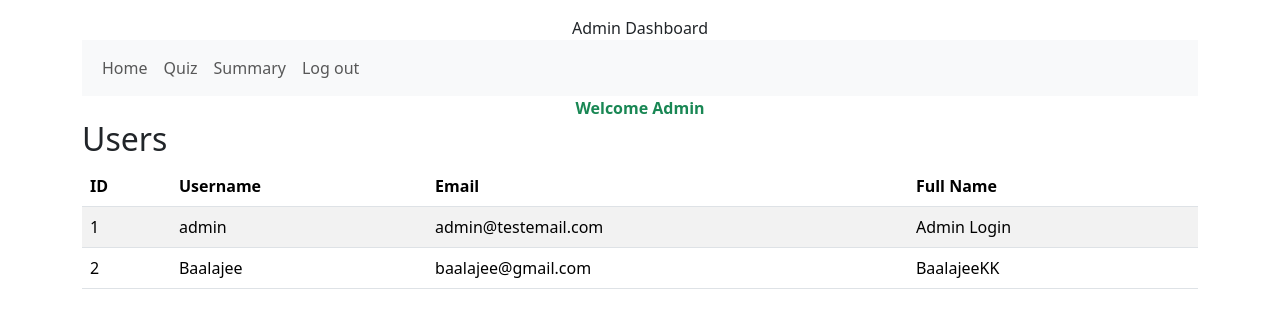
After one commit to 23f1000668/Quiz-master-MAD-1-23f1000668, a Flask app: page /admin/dashboard in a window 1280 px wide. The commit adds this page. Shown: the top 328 px of the page. Run offline with Flask 3, Linux system fonts and the light colour scheme; a user stored in the database is signed in.

Commit message:
today work

```diff
--- a/controllers/controllers.py
+++ b/controllers/controllers.py
@@ -7,7 +7,9 @@ from datetime import datetime
 
 controllers=Blueprint('controllers',__name__)
 def check_role(role):
-    pass
+    if 'user_id' in session and session['role']==role:
+        return True
+    return False
 #home page which would redirect to user dashboard which the user is logined or takes to register page
 @controllers.route('/')
 def home():
@@ -43,6 +45,9 @@ def register():
         qualification = request.form['qualification']
         dob = datetime.strptime(request.form['dob'], '%Y-%m-%d').date()
         college = request.form['college']
+        if User.query.filter_by(email=email).first():
+            flash("Email already exists")
+            return render_template('register.html')
         new_user=User(username=username,email=email,password=password,full_name=full_name,qualification=qualification,dob=dob,college=college,roles="user")
         db.session.add(new_user)
         db.session.commit()
@@ -70,7 +75,71 @@ def login():
             flash('Login failed. Check your credentials and try again')
     return render_template('login.html')
 
+#logout page
+@controllers.route('/logout')
+def logout():
+    session.clear()
+    flash('You have been looged out.')
+    return redirect(url_for('controllers.home'))
+#user dashboard
 @controllers.route('/user/dashboard')
 def user_dashboard():
     if not check_role('user'):
-        return render_template('userdashboard')
+        flash('Access denied.You must be logged in as a user')
+        return redirect(url_for('controllers.login'))
+    return render_template('user_dashboard.html')
+
+#admin dashboard
+@controllers.route("/admin/dashboard")
+def admin_dashboard():
+    if not check_role('admin'):
+        flash('Access denied.Your not allowed here')
+        return redirect(url_for('controllers.login'))
+    subjects=Subject.query.all()
+    users=User.query.all()
+    return render_template('admin_dashboard.html',subjects=subjects,users=users)
+
+@controllers.route('/admin/quiz/show')
+def quiz_show():
+    if not check_role('admin'):
+        flash('You not allowed here')
+        return redirect(url_for('controllers.login'))
+    quiz=Quiz.query().all()
+    return render_template('admin_quiz.html',quiz=quiz)
+
+@controllers.route('/admin/summary')
+def summary_show():
+    if not check_role('admin'):
+        flash('Your not allowed here')
+        return redirect(url_for('controllers.login'))
+    score=Score.query().all()
+    return render_template('summary_show.html',score=score)
+
+@controllers.route('/admin/subject/create',methods=['GET','POST'])
+def subjects_create():
+    if not check_role('admin'):
+        flash('Your are not allowed here')
+        return redirect(url_for('controllers.login'))
+    if request.method=='POST':
+        name=request.form['name']
+        description=request.form['description']
+        new_subject=request.form(name = name,description=description)
+        db.session.add(new_subject)
+        db.session.commit()
+        flash('Subject created successfully')
+        return redirect(url_for('controllers.admin_dashboard'))
+    return render_template('subject_create.html')
+
+@controllers.route('/admin/subject/<int:id>/edit',methods=['GET','POST'])
+def subject_edit(id):
+    if not check_role('admin'):
+        flash('You are not allowed here')
+        return redirect(url_for('contollers.login'))
+    subject=Subject.query.get_or_404(id)
+    if request.method=='POST':
+        subject.name=request.form['name']
+        subject.description=request.form['description']
+        db.session.commit()
+        flash('Subject updated successfully!')
+        return redirect(url_for('controllers.admin_dashboard'))
+    return render_template('subject_edit.html',subject=subject)
--- /dev/null
+++ b/templates/admin_dashboard.html
@@ -0,0 +1,87 @@
+{% extends 'layout.html' %}
+
+{% block body %}
+<div class="containner">
+    <div class="text-center">Admin Dashboard</div>
+    <nav class="navbar navbar-expand-sm bg-light">
+        <div class="container-fluid">
+            <ul class="navbar-nav">
+                <li class="nav-item">
+                    <a class="nav-link" href="{{url_for('controllers.home')}}">Home</a>
+                </li>
+                <li>
+                    <a class="nav-link" href ="{{url_for('controllers.quiz_show')}}">Quiz</a>
+                </li>
+                <li>
+                    <a class="nav-link" href ="{{url_for('controllers.summary_show')}}">Summary</a>
+                </li>
+                <li>
+                    <a class="nav-link" href ="{{url_for('controllers.logout')}}">Log out</a>
+                </li>
+            </ul>
+            <!--
+
+            <form class="d-flex" action="{{url_for('controllers.admin_search')}}" method="GET">
+                <input type="search" placeholder="Search" name="search">
+                <button class="btn btn-outline-success" type="submit" >Search</button>
+            </form>
+            -->
+        </div>
+    </nav>
+    <div class="text-center text-success fw-bold">Welcome Admin</div>
+    <div class="container-fluid">
+        {% for subject in subjects %}
+        <a href="{{url_for('controllers.create_subject')}}" class="btn btn-primary float-end">Add Subject</a>
+        <div class="row">
+            <div clas="col-sm">
+                <div class="card">
+                    <div class="card-body">
+                        <h5 class="card-title">
+                            <a class="fw-bold" href="{{url_for('subject_show',id='subject.id')}}">{{subject.name}}</a>
+                        </h5>
+                        <a href="{{url_for('controllers.subject_edit',id=subject.id)}}" class="btn btn-sm btn-warning">Edit</a>
+                        <a href="{{url_for('controllers.subjects_delete',id=subject.id)}}" class="btn btn-sm btn-danger">Delete</a>
+                        <h6>Chapters:</h6>
+                        <ul list="list-group">
+                            {% for chapter in subject.chapters %}
+                            <li class="list-group-item d-flex justify-content-between algin-items-center">
+                                {{chapter.name}}
+                                <span class="badge bg-primary rounded-pill">{{chapter.quizzes|length}} Quizzes</span>
+                            </li>
+                            {% endfor %}
+                        </ul>
+                        <a href="{{ url_for('controllers.chapter_create', subject_id=subject.id) }}" class="btn btn-sm btn-info">Add Chapter</a>
+                    </div>
+                </div>
+
+            </div>
+            {% endfor %}
+        </div>
+        <h2>Users</h2>
+        <div class="row">
+            <div class="col-md-12">
+                <table class="table table-striped">
+                    <thead>
+                        <tr>
+                            <th>ID</th>
+                            <th>Username</th>
+                            <th>Email</th>
+                            <th>Full Name</th>
+                        </tr>
+                    </thead>
+                    <tbody>
+                        {% for user in users %}
+                        <tr>
+                            <td>{{ user.id }}</td>
+                            <td>{{ user.username }}</td>
+                            <td>{{ user.email }}</td>
+                            <td>{{ user.full_name }}</td>
+                        </tr>
+                        {% endfor %}
+                    </tbody>
+                </table>
+            </div>
+    </div>
+    </div>
+</div>
+{% endblock %}
--- a/templates/layout.html
+++ b/templates/layout.html
@@ -7,7 +7,7 @@
     <link href="https://cdn.jsdelivr.net/npm/bootstrap@5.3.3/dist/css/bootstrap.min.css" rel="stylesheet" integrity="sha384-QWTKZyjpPEjISv5WaRU9OFeRpok6YctnYmDr5pNlyT2bRjXh0JMhjY6hW+ALEwIH" crossorigin="anonymous">
 </head>
 <body>
-    <div class="container">
+    <div class="container pt-3">
         {% block body %}
         {% endblock %}
     </div>
--- a/templates/login.html
+++ b/templates/login.html
@@ -1,5 +1,6 @@
 {% extends 'layout.html' %}
 {% block body %}
+<div class="bg-warning">
 <div class="container">
     <div class="row justify-content-center">
         <div class="col-md-6">
@@ -39,4 +40,6 @@
         </div>
     </div>
 </div>
+</div>
+</div>
 {% endblock %}
```
Also changed, not shown: templates/user_dashboard.html (added), 1 other file.
